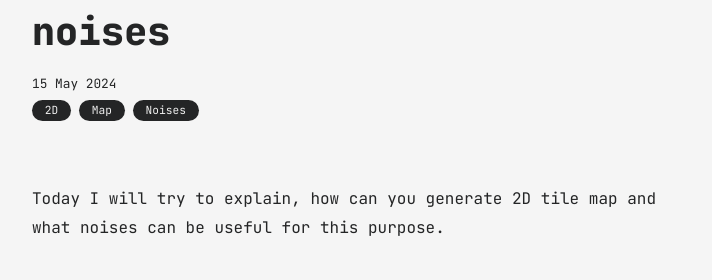
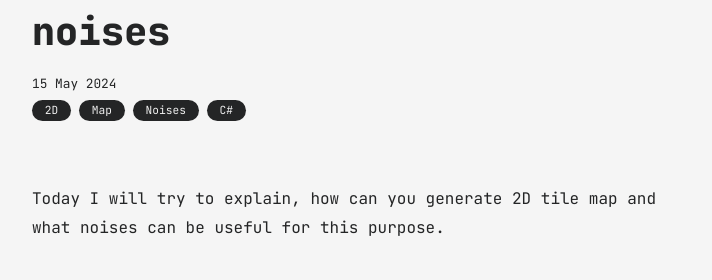
Before and after one commit to Mateusz-Nejman/mateusz-nejman.github.io, a Jekyll site: the page built from _posts/2024-05-15-2d-map-generation.md, in a window 1280 px wide and 900 px high. Shown: the part 225-505 px from the top of the window, without its empty margins (283-995 px from the left). Built offline with Jekyll 4.4.1, drawn with Linux system fonts in a browser that asks for light colours; emoji names are drawn with the system emoji font.

```diff
--- a/_posts/2024-05-15-2d-map-generation.md
+++ b/_posts/2024-05-15-2d-map-generation.md
@@ -3,7 +3,7 @@ layout: post
 title: 2D Map generation using noises
 description: Today I will try to explain, how can you generate 2D tile map and what noises can be useful for this purpose.
 date: 2024-05-15
-categories: [2D, Map, Noises]
+categories: [2D, Map, Noises, C#]
 tags: [2d, map, noises, monogame, tilemap]
 ---
 
```
